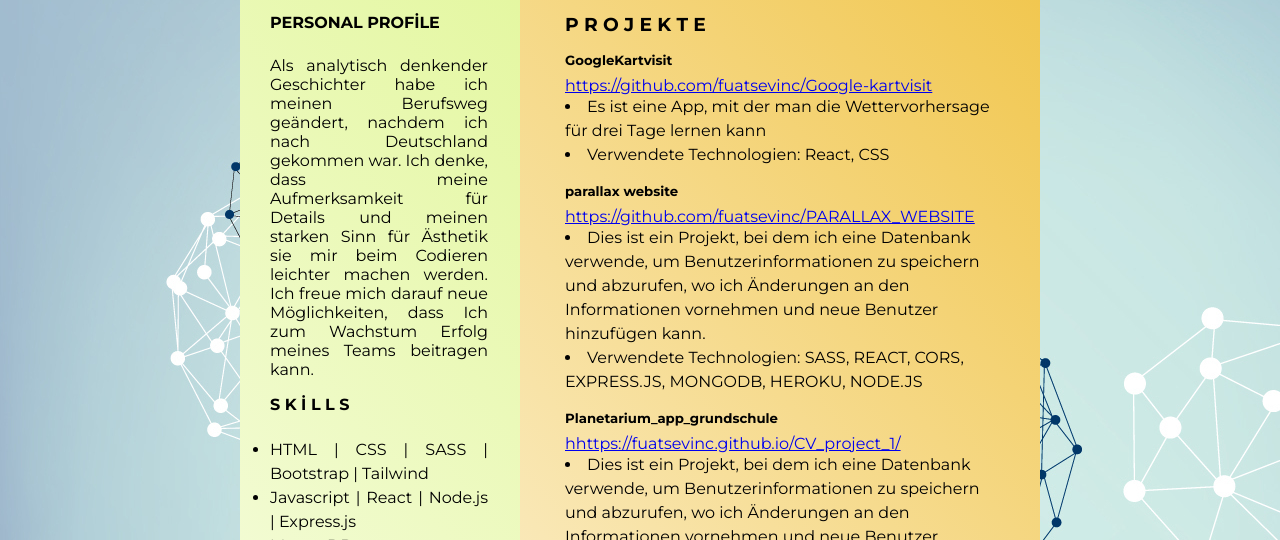
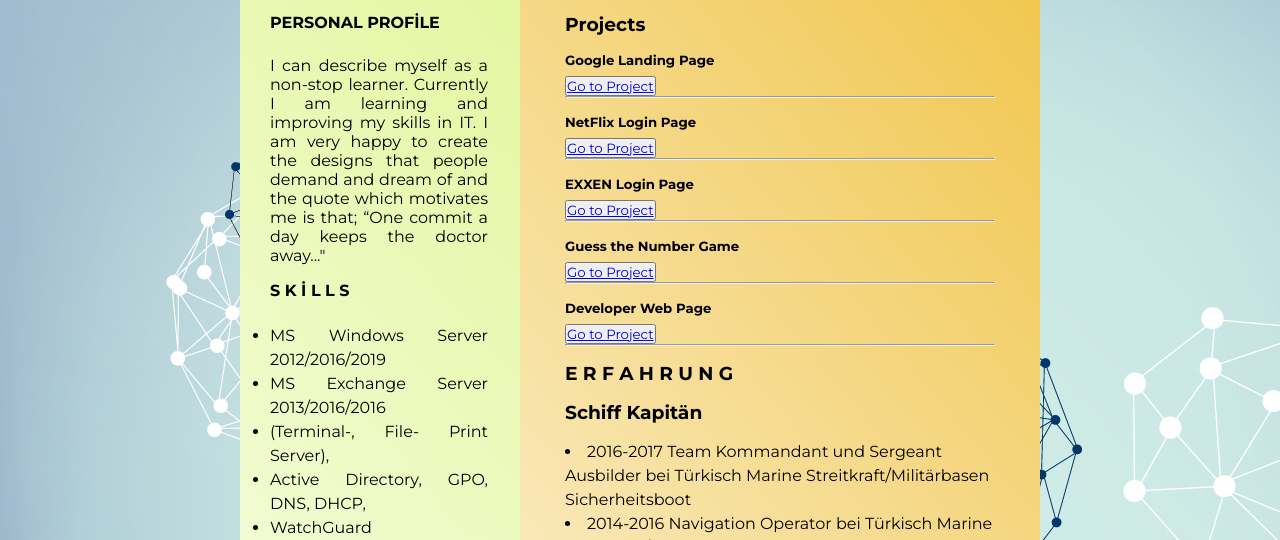
Before and after one commit to fuatsevinc/CV_FUATSEVINC, a plain HTML site: page index.html in a window 1280 px wide. Shown: the part 260-800 px from the top of the page. Drawn offline with Linux system fonts and the light colour scheme.

Commit message:
index.html update

```diff
--- a/index.html
+++ b/index.html
@@ -27,23 +27,20 @@
             <div class="main__left--1">
                <h4>PERSONAL PROFİLE</h4>
                  <p class="profil">
-                Als analytisch denkender
-                Geschichter habe ich meinen
-                Berufsweg geändert, nachdem ich
-                nach Deutschland gekommen war.
-                Ich denke, dass meine
-                Aufmerksamkeit für Details und
-                meinen starken Sinn für Ästhetik sie
-                mir beim Codieren leichter machen
-                werden. Ich freue mich darauf neue
-                Möglichkeiten, dass Ich zum
-                Wachstum Erfolg meines Teams
-                beitragen kann.
+                    I can describe myself as a non-stop learner. Currently I am learning and improving my skills in IT. I am very happy to create the designs that people demand and dream of and the quote which motivates me is that;
+
+                    “One commit a day keeps the doctor away..."
                  </p>
              </div>
             <div class="main__left--2">
                 <h4>S K İ L L S</h4>
                 <ul>
+                    <li>MS Windows Server 2012/2016/2019 </li>
+                    <li>MS Exchange Server 2013/2016/2016 </li>
+                    <li>(Terminal-, File- Print Server),</li>
+                    <li>Active Directory, GPO, DNS, DHCP,</li>
+                    <li>WatchGuard Firebox/Fortinet Firewall</li>
+                    <li>PowerShell und Office 365</li>
                     <li>HTML | CSS | SASS | Bootstrap | Tailwind </li>
                     <li>Javascript | React | Node.js | Express.js </li>
                     <li>MongoDB </li>
@@ -87,37 +84,82 @@
         <div class="main__right">
             <div class=“main__right--1”>
 
-                <h3>P R O J E K T E</h3>
-                <h5>GoogleKartvisit</h5>
-                <a href="https://github.com/fuatsevinc/Google-kartvisit">https://github.com/fuatsevinc/Google-kartvisit</a>
-                <lu>
-                    <li>Es ist eine App, mit der man die Wettervorhersage für drei Tage
-                        lernen kann</li>
-                    <li>Verwendete Technologien: React, CSS</li>
-                </lu>
-
-                <h5>parallax website</h5>
-                <a href="https://github.com/fuatsevinc/PARALLAX_WEBSITE">https://github.com/fuatsevinc/PARALLAX_WEBSITE</a>
-                <lu>
-                    <li> Dies ist ein Projekt, bei dem ich eine Datenbank verwende, um
-                        Benutzerinformationen zu speichern und abzurufen, wo ich
-                        Änderungen an den Informationen vornehmen und neue
-                        Benutzer hinzufügen kann. </li>
-                    <li> Verwendete Technologien: SASS, REACT, CORS, EXPRESS.JS,
-                        MONGODB, HEROKU, NODE.JS
-                    </li>
-                </lu>
-                <h5>Planetarium_app_grundschule</h5>
-                <a href="https://fuatsevinc.github.io/CV_project_1/">hhttps://fuatsevinc.github.io/CV_project_1/</a>
-                <lu>
-                    <li>Dies ist ein Projekt, bei dem ich eine Datenbank verwende, um
-                        Benutzerinformationen zu speichern und abzurufen, wo ich
-                        Änderungen an den Informationen vornehmen und neue
-                        Benutzer hinzufügen kann.</li>
-                    <li>Verwendete Technologien: SASS, REACT, CORS, EXPRESS.JS,
-                        MONGODB, HEROKU, NODE.JS
-                    </li>
-                </lu>
+                <h3>Projects</h3>
+          <h5>Google Landing Page</h5>
+          <!-- <p>
+            Lorem ipsum dolor sit amet consectetur adipisicing elit. Qui, quas?
+          </p> -->
+          <!-- <ul>
+            <li>www.github.com</li>
+          </ul> -->
+          <button class="project-button">
+            <a
+              href="https://fatihyalcin-fy.github.io/google-landing-page/"
+              target="_blank"
+              >Go to Project</a
+            >
+          </button>
+          <hr>
+          <h5>NetFlix Login Page</h5>
+          <!-- <p>
+            Lorem ipsum dolor sit amet consectetur adipisicing elit. Qui, quas?
+          </p> -->
+          <!-- <ul>
+            <li>www.netflix.com</li>
+          </ul> -->
+          <button class="project-button">
+            <a
+              href="https://fatihyalcin-fy.github.io/netflix-login-page/"
+              target="_blank"
+              >Go to Project</a
+            >
+          </button>
+          <hr>
+          <h5>EXXEN Login Page</h5>
+          <!-- <p>
+            Lorem ipsum dolor sit amet consectetur adipisicing elit. Qui, quas?
+          </p> -->
+          <!-- <ul>
+            <li>www.exxen.com</li>
+          </ul> -->
+          <button class="project-button">
+            <a
+              href="https://fatihyalcin-fy.github.io/exxen-login-page/"
+              target="_blank"
+              >Go to Project</a
+            >
+          </button>
+          <hr>
+          <h5>Guess the Number Game</h5>
+          <!-- <p>
+            Lorem ipsum dolor sit amet consectetur adipisicing elit. Qui, quas?
+          </p> -->
+          <!-- <ul>
+            <li>www.netflix.com</li>
+          </ul> -->
+          <button class="project-button">
+            <a
+              href="https://fatihyalcin-fy.github.io/guess-the-number/"
+              target="_blank"
+              >Go to Project</a
+            >
+          </button>
+          <hr>
+          <h5>Developer Web Page</h5>
+          <!-- <p>
+            Lorem ipsum dolor sit amet consectetur adipisicing elit. Qui, quas?
+          </p> -->
+          <!-- <ul>
+            <li>www.netflix.com</li>
+          </ul> -->
+          <button class="project-button">
+            <a
+              href="https://fatihyalcin-fy.github.io/web-developer-web-page/"
+              target="_blank"
+              >Go to Project</a
+            >
+          </button>
+          <hr>
             </div>
             <div class=“main__right--2">
                 <h3>E R F A H R U N G</h3>
@@ -134,13 +176,13 @@
             <div class=“main__right--3”
                 ><h3>B İ L D U N G S W E G</h3>
                 <ul>
-                    <li><a href="./img/githubresim.png" target="_blank">
+                    <li><a href="./img/diploma.jpg" target="_blank">
                     2010-2013 Anadolu Universität Eskişehir/Türkei, Fakultät für Betriebswirtschaft
                     </a></li>
-                    <li><a href="./img/githubresim.png" target="_blank">
+                    <li><a href="./img/damyo.jpg" target="_blank">
                     2004-2006 Nationale Verteidigungsuniversität Marine Technikschule Yalova / Türkei
                     </a></li>
-                    <li><a href="./img/githubresim.png" target="_blank">
+                    <li><a href="./img/lise.jpg" target="_blank">
                     2000-2003 Gymnasiums Schule Ankara/Türkei
                     </a></li>
                 </ul>
```
